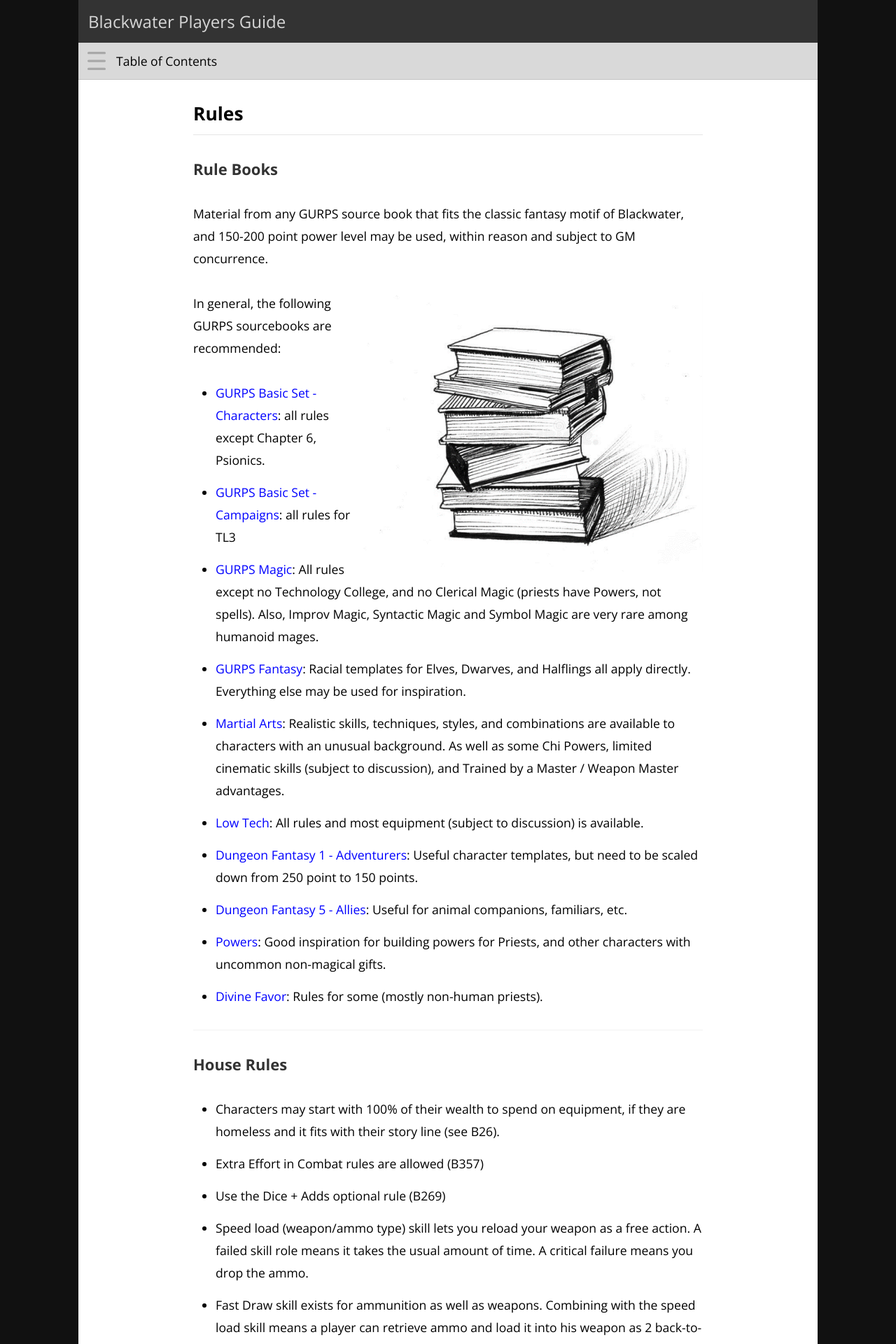
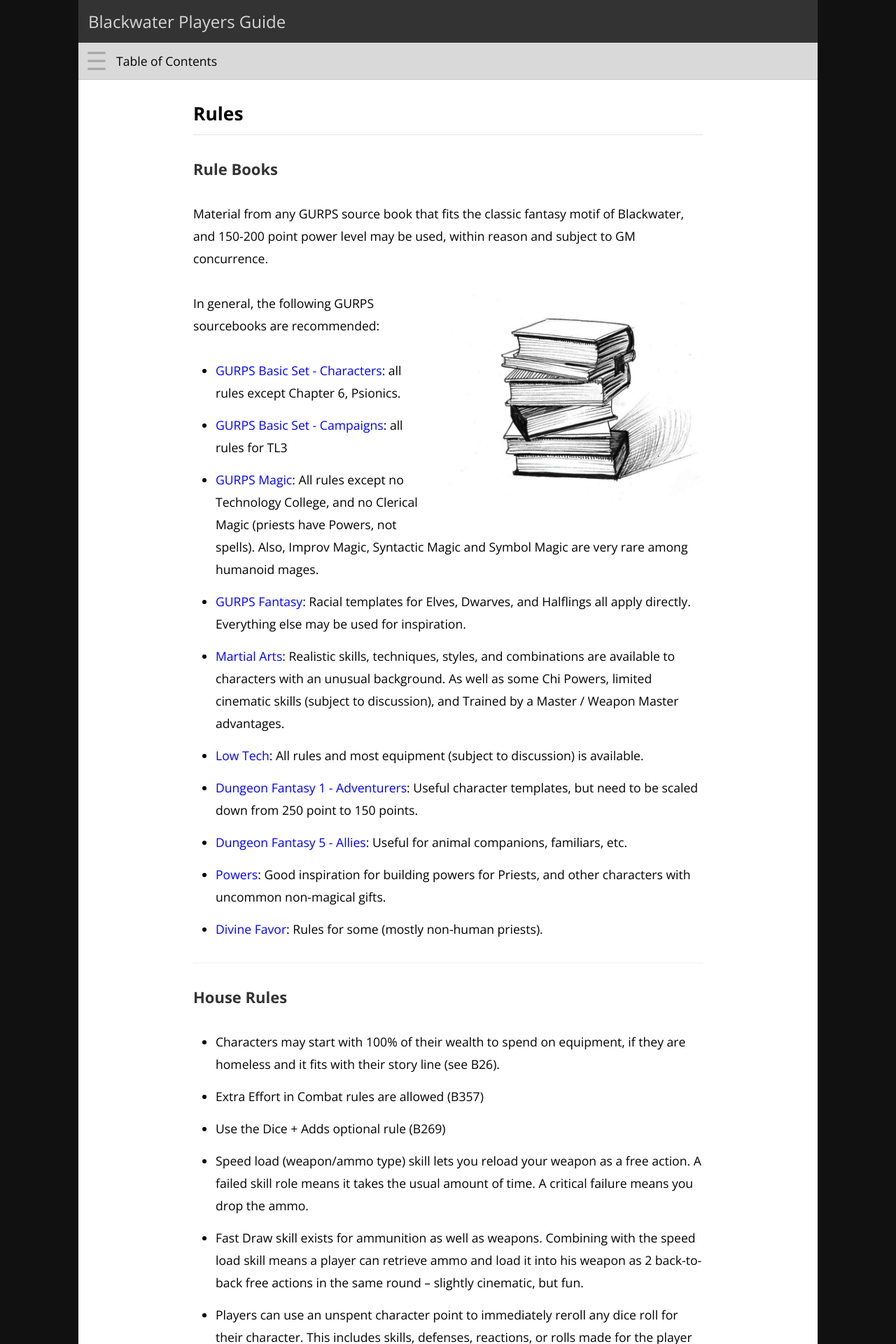
Before and after one commit to rickosborne/blackwater, a Jekyll site: the page built from _guide/550-rulebooks-and-house-rules.md, in a window 1280 px wide. Shown: the top 1920 px of the page at 70% size. Built offline with Jekyll 4.4.1, drawn with Linux system fonts in a browser that asks for light colours.

Commit message:
Fix floating book image on Rules

```diff
--- a/_guide/550-rulebooks-and-house-rules.md
+++ b/_guide/550-rulebooks-and-house-rules.md
@@ -2,12 +2,15 @@
 title: Rulebooks and House Rules
 layout: default
 ---
+
 # Rules
+
 ## Rule Books
 
 Material from any GURPS source book that fits the classic fantasy motif of Blackwater, and 150-200 point power level may be used, within reason and subject to GM concurrence.
 
-<img align="right" src="../images/Books.png" height="400">
+{:.float-right}
+![Books](../images/Books.png)
 
 In general, the following GURPS sourcebooks are recommended:
 
@@ -23,6 +26,7 @@ In general, the following GURPS sourcebooks are recommended:
 * [Divine Favor](http://www.sjgames.com/gurps/books/divinefavor/): Rules for some (mostly non-human priests).
 
 ## House Rules
+
 * Characters may start with 100% of their wealth to spend on equipment, if they are homeless and it fits with their story line (see B26).
 * Extra Effort in Combat rules are allowed (B357)
 * Use the Dice + Adds optional rule (B269)
```
